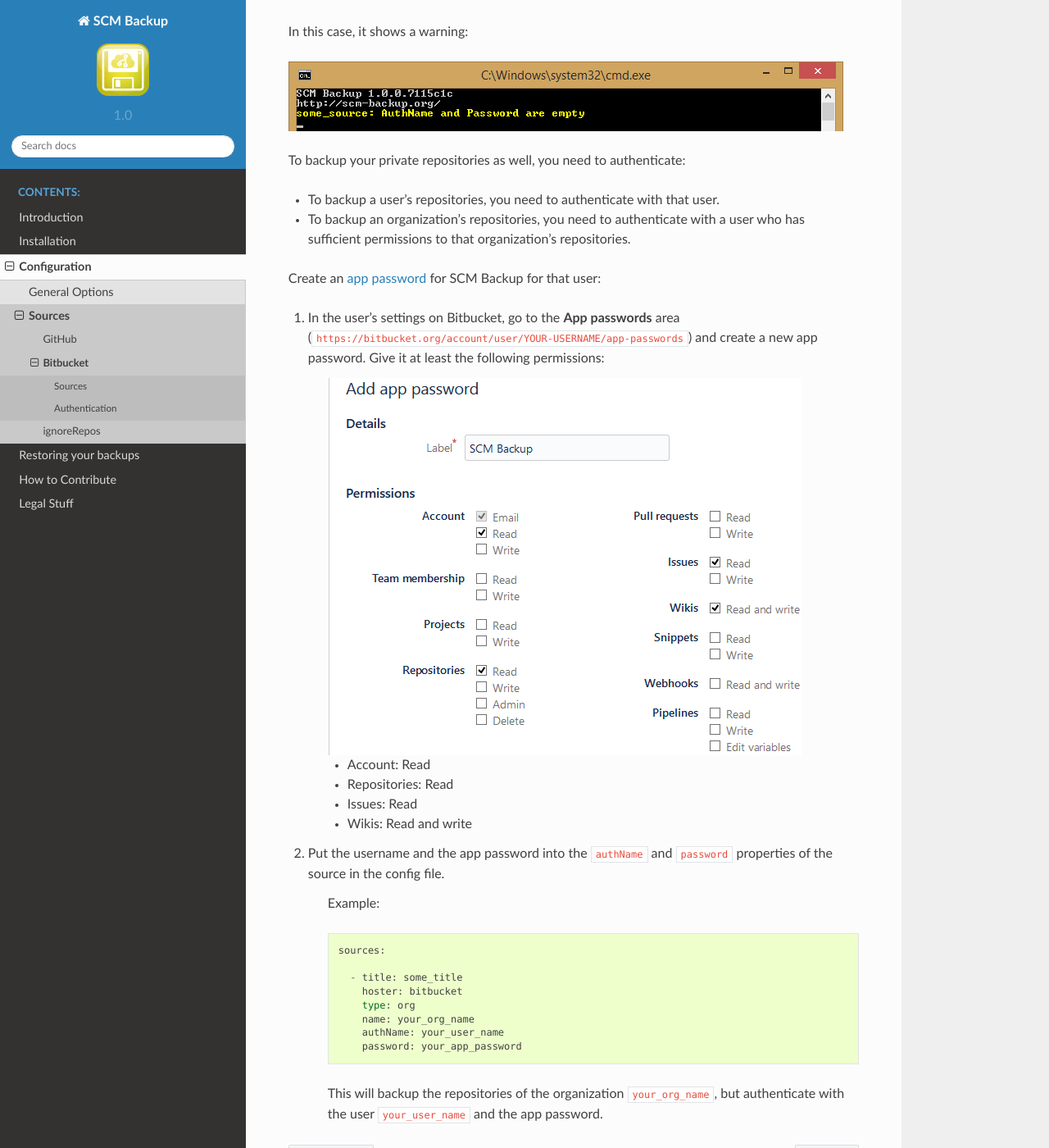
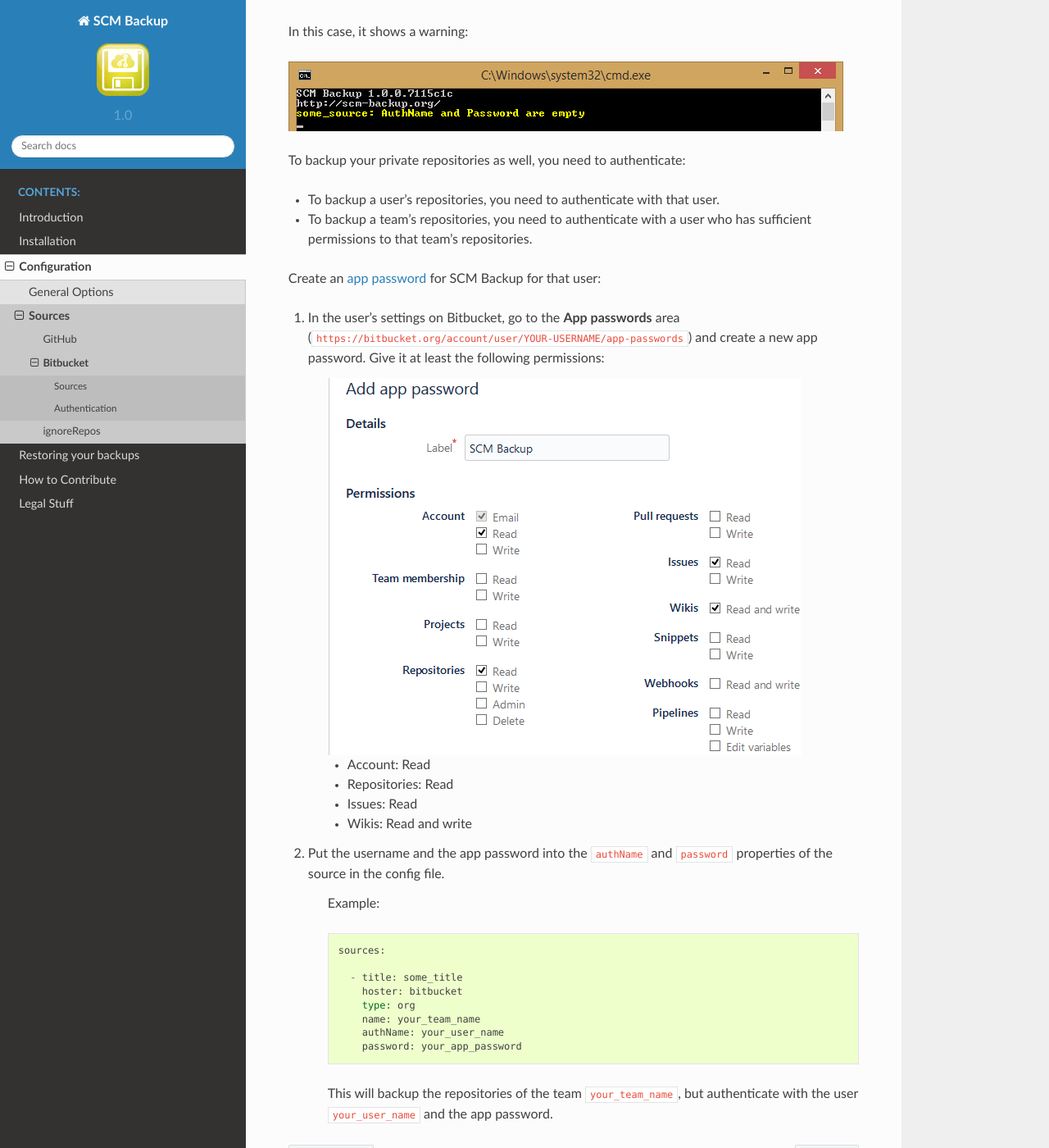
Before and after one commit to christianspecht/scm-backup-docs, a Sphinx documentation site: the page built from source/config-bitbucket.rst, in a window 1280 px wide and 1400 px high, scrolled down 654 px. Shown: the whole window at 82% size. Built offline with Sphinx 7.4.7 and the Read the Docs theme 2.0.0, drawn with Linux system fonts in a browser that asks for light colours.

Commit message:
In Bitbucket, organizations are called teams

```diff
--- a/source/config-bitbucket.rst
+++ b/source/config-bitbucket.rst
@@ -32,7 +32,7 @@ In this case, it shows a warning:
 To backup your private repositories as well, you need to authenticate:
 
 - To backup a user's repositories, you need to authenticate with that user.
-- To backup an organization's repositories, you need to authenticate with a user who has sufficient permissions to that organization's repositories.
+- To backup a team's repositories, you need to authenticate with a user who has sufficient permissions to that team's repositories.
 
 Create an `app password <https://confluence.atlassian.com/bitbucket/app-passwords-828781300.html>`_ for SCM Backup for that user:
 
@@ -54,8 +54,8 @@ Create an `app password <https://confluence.atlassian.com/bitbucket/app-password
           - title: some_title
             hoster: bitbucket
             type: org
-            name: your_org_name
+            name: your_team_name
             authName: your_user_name
             password: your_app_password
 
-    This will backup the repositories of the organization ``your_org_name``, but authenticate with the user ``your_user_name`` and the app password.
+    This will backup the repositories of the team ``your_team_name``, but authenticate with the user ``your_user_name`` and the app password.
```
